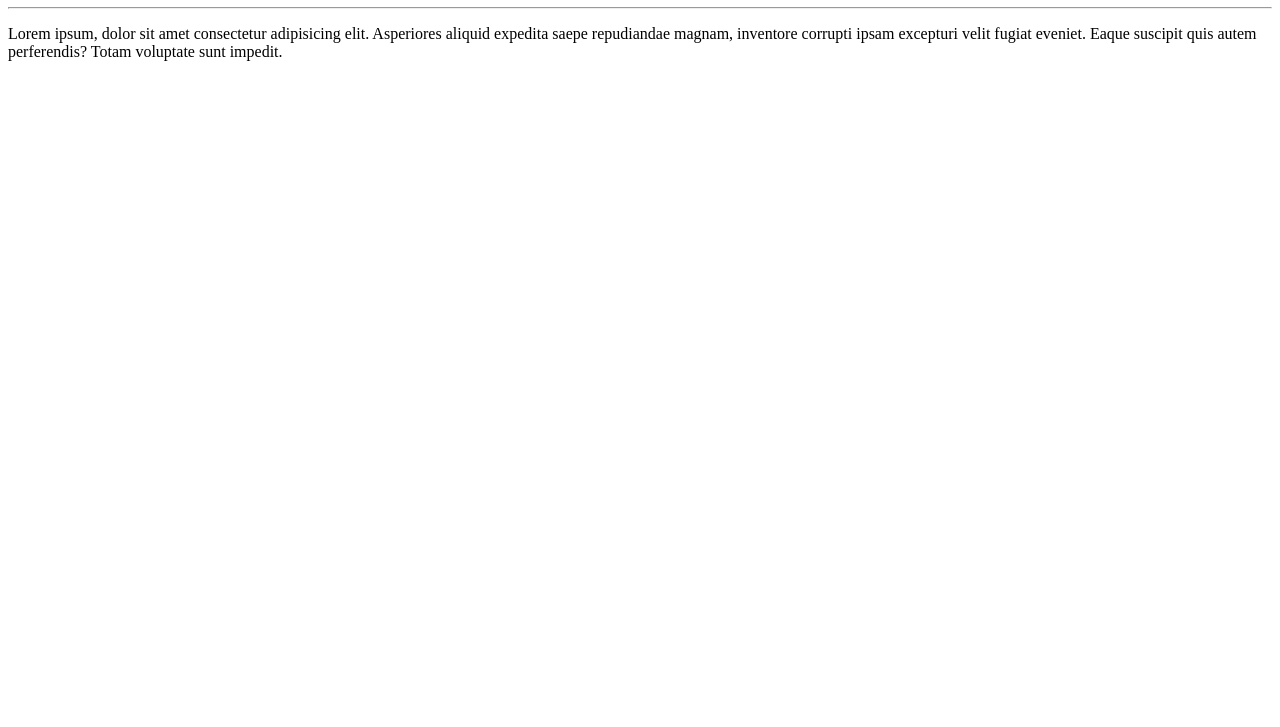
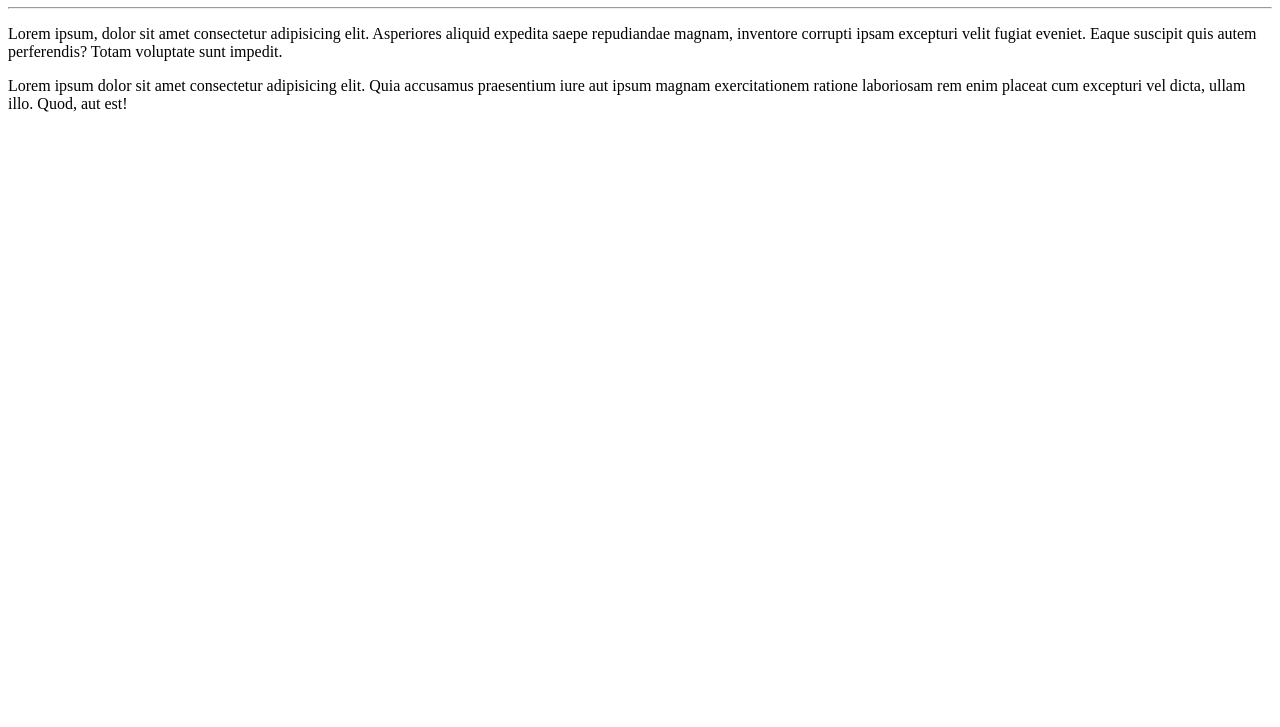
Before and after one commit to ViniciusLC-30/Ola-Mundo, a plain HTML site: page site-exemplo/index.html in a window 1280 px wide. Shown: the part 73-800 px from the top of the page. Drawn offline with Linux system fonts and the light colour scheme.

Commit message:
Adicionei um paragrafo

```diff
--- a/site-exemplo/index.html
+++ b/site-exemplo/index.html
@@ -9,5 +9,6 @@
     <h1>Olá, Mundo!</h1>
     <hr>
     <p>Lorem ipsum, dolor sit amet consectetur adipisicing elit. Asperiores aliquid expedita saepe repudiandae magnam, inventore corrupti ipsam excepturi velit fugiat eveniet. Eaque suscipit quis autem perferendis? Totam voluptate sunt impedit.</p>
+    <p>Lorem ipsum dolor sit amet consectetur adipisicing elit. Quia accusamus praesentium iure aut ipsum magnam exercitationem ratione laboriosam rem enim placeat cum excepturi vel dicta, ullam illo. Quod, aut est!</p>
 </body>
 </html>
```
